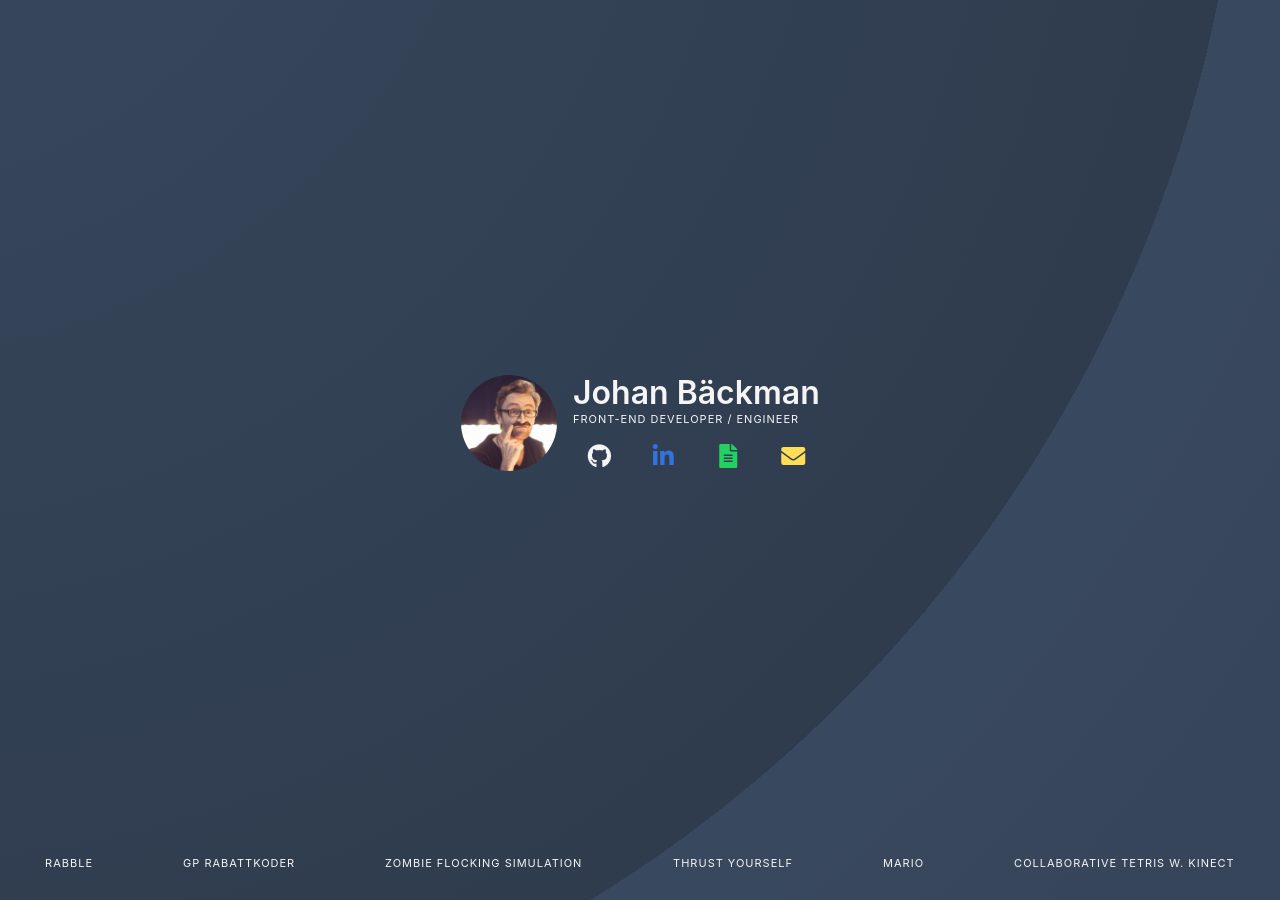
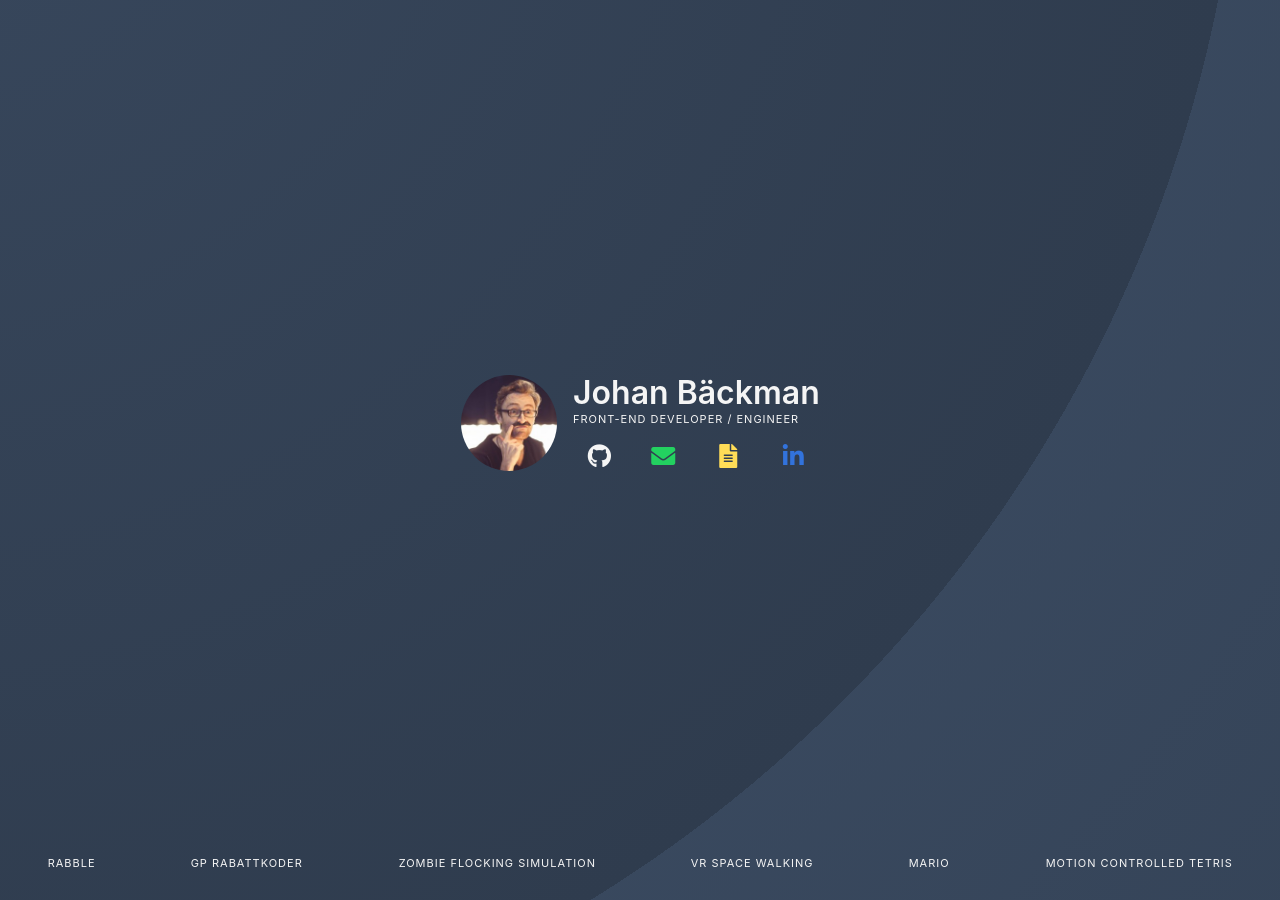
Before and after one commit to jobackman/jobackman.github.io, a Jekyll site: the page built from index.md, in a window 1280 px wide. Built offline with Jekyll 4.4.1, drawn with Linux system fonts in a browser that asks for light colours; nearby versions of some CDN libraries.

Commit message:
Update project names and layout a bit

```diff
--- a/_data/projects.yml
+++ b/_data/projects.yml
@@ -7,11 +7,11 @@
 - name: Zombie Flocking Simulation
   url: http://www.csc.kth.se/~johba/DH2323/
 
-- name: Thrust Yourself
+- name: VR Space Walking
   url: http://www.student.nada.kth.se/~etoh/ThrustYourself/
 
 - name: mARio
   url: http://www.student.nada.kth.se/~etoh/mARio/
 
-- name: Collaborative Tetris w. Kinect
+- name: Motion Controlled Tetris
   url: https://vimeo.com/83325017
--- a/_layouts/default.html
+++ b/_layouts/default.html
@@ -27,18 +27,18 @@
                       </a>
                     </div>
                     <div class="level-item animate--fade-up animate--delay--3">
-                      <a class="is-size-4 icon is-large has-text-link" href="https://www.linkedin.com/in/{{ site.linkedin_username }}/">
-                        <span class="fab fa-linkedin-in"></span>
+                      <a class="is-size-4 icon is-large has-text-success" href="mailto:{{ site.email }}">
+                        <span class="fas fa-envelope"></span>
                       </a>
                     </div>
                     <div class="level-item animate--fade-up animate--delay--4">
-                      <a class="is-size-4 icon is-large has-text-success" href="{{ '/assets/files/resume.pdf' | relative_url }}">
+                      <a class="is-size-4 icon is-large has-text-warning" href="{{ '/assets/files/resume.pdf' | relative_url }}">
                         <span class="fas fa-file-alt"></span>
                       </a>
                     </div>
                     <div class="level-item animate--fade-up animate--delay--5">
-                      <a class="is-size-4 icon is-large has-text-warning" href="mailto:{{ site.email }}">
-                        <span class="fas fa-envelope"></span>
+                      <a class="is-size-4 icon is-large has-text-link" href="https://www.linkedin.com/in/{{ site.linkedin_username }}/">
+                        <span class="fab fa-linkedin-in"></span>
                       </a>
                     </div>
                     <!-- <div class="level-item animate--fade-up animate--delay--6">
```
